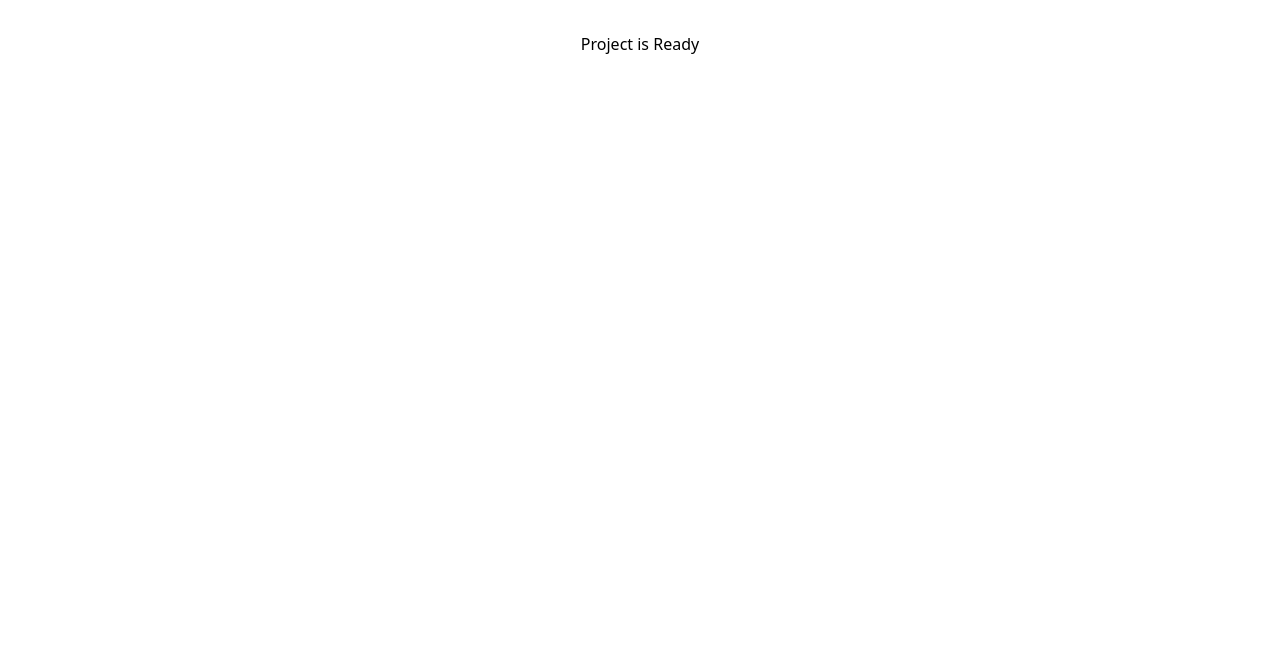
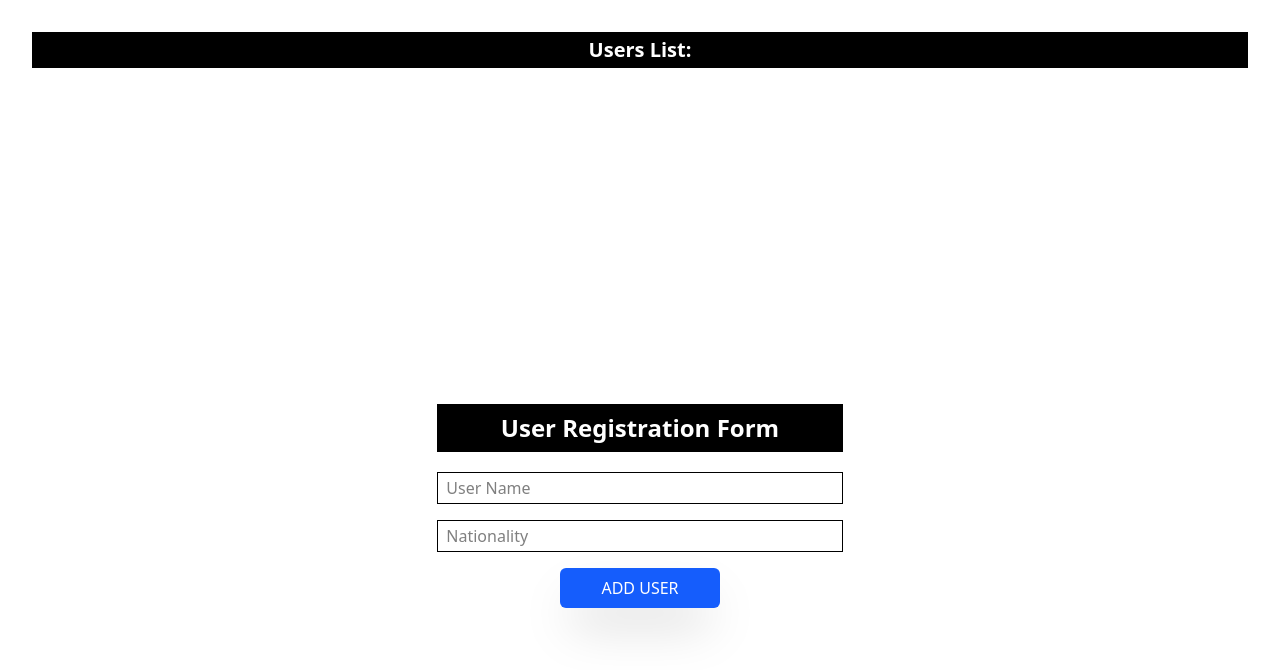
Before and after one commit to Fahad-Javed20/lec_22, a React (Vite) app: page / in a window 1280 px wide. Shown: the top 670 px of the page. Built offline with nearby package versions, Linux system fonts and the light colour scheme.

Commit message:
make changes

```diff
--- a/src/App.tsx
+++ b/src/App.tsx
@@ -1,10 +1,29 @@
 
+import { useState } from 'react'
 import './App.css'
+import UserForm from './components/UserForm'
+import UserList from './components/UserList'
+import type { UserType } from './types/UserType'
 
 function App() {
+  const [users,setUsers] = useState<UserType[]>([])
+
+  const addUser = (user:UserType)=>{
+    setUsers((prev)=>[...prev,user])
+  }
   return (
     <>
-      Project is Ready
+    <div className='flex flex-col gap-42'>
+
+<h1 className=" text-white bg-black py-1 font-semibold text-xl">Users List:</h1>
+<div>
+{users.map((user)=>(
+ <UserList user = {user} key={user.id}/>
+))}
+
+</div>
+      <UserForm onAddUser = {addUser} />
+    </div>
     </>
   )
 }
--- /dev/null
+++ b/src/components/UserForm.tsx
@@ -0,0 +1,56 @@
+import { useState } from "react";
+import type { UserType } from "../types/UserType";
+
+interface UserFormProps {
+
+    onAddUser:(user:UserType) =>void;
+}
+
+const UserForm = ({onAddUser}:UserFormProps) => {
+  const [userName, setUserName] = useState<string>("");
+  const [nationality, setNationality] = useState<string>("");
+
+
+  const handelSubmit = (event) =>{
+    event.preventDefault();
+
+
+  }
+
+  return (
+    <div className="flex justify-center">
+      <div className="w-1/3">
+        <form onSubmit={handelSubmit}>
+          <h1 className="bg-black text-white text-2xl py-2 font-semibold">
+            User Registration Form
+          </h1>
+          <div className="flex gap-4 flex-col mt-5">
+            <input
+              onChange={(e) => setUserName(e.target.value)}
+              className="border h-8 px-2"
+              type="text"
+              name=""
+              id=""
+              value={userName}
+              placeholder="User Name"
+            />
+            <input
+              onChange={(e) => setNationality(e.target.value)}
+              className="border h-8 px-2"
+              type="text"
+              name=""
+              id=""
+              value={nationality}
+              placeholder="Nationality"
+            />
+          </div>
+          <button className="bg-blue-600 text-white py-2 mt-4 px-4 w-40 rounded-md shadow-2xl " type="submit">
+            ADD USER
+          </button>
+        </form>
+      </div>
+    </div>
+  );
+};
+
+export default UserForm;
--- /dev/null
+++ b/src/components/UserList.tsx
@@ -0,0 +1,20 @@
+import type { UserType } from "../types/UserType"
+
+interface UserListProps {
+    user:UserType;
+}
+const UserList = ({user}:UserListProps) => {
+
+  return (
+    <div className="flex justify-center">
+
+    <div>
+        <p>{user.id}</p>
+        <p>{user.username}</p>
+        <p>{user.nationality}</p>
+    </div>
+    </div>
+  )
+}
+
+export default UserList
--- /dev/null
+++ b/src/types/UserType.ts
@@ -0,0 +1,5 @@
+export type UserType = {
+    id:number;
+    username:string;
+    nationality:string;
+}
```
